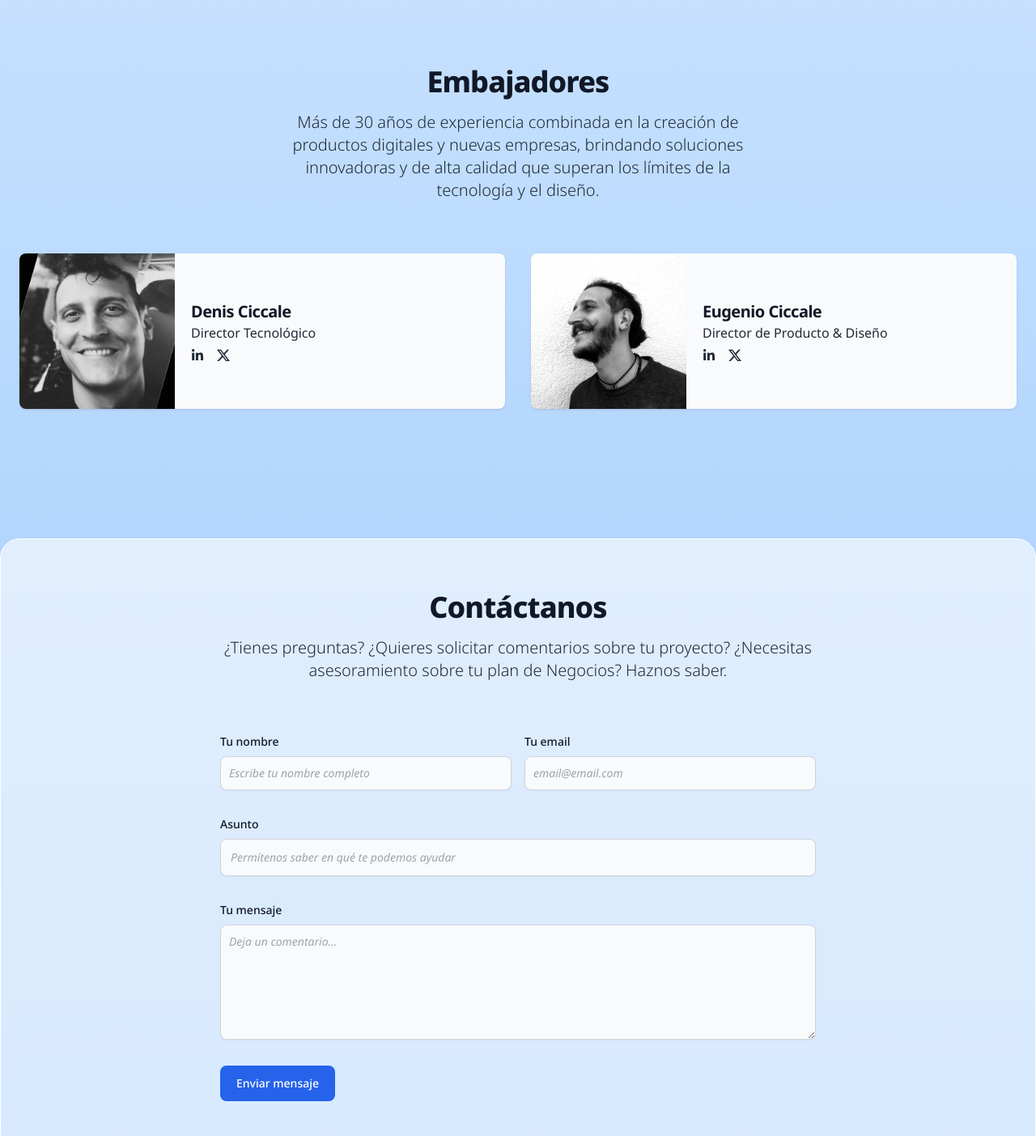
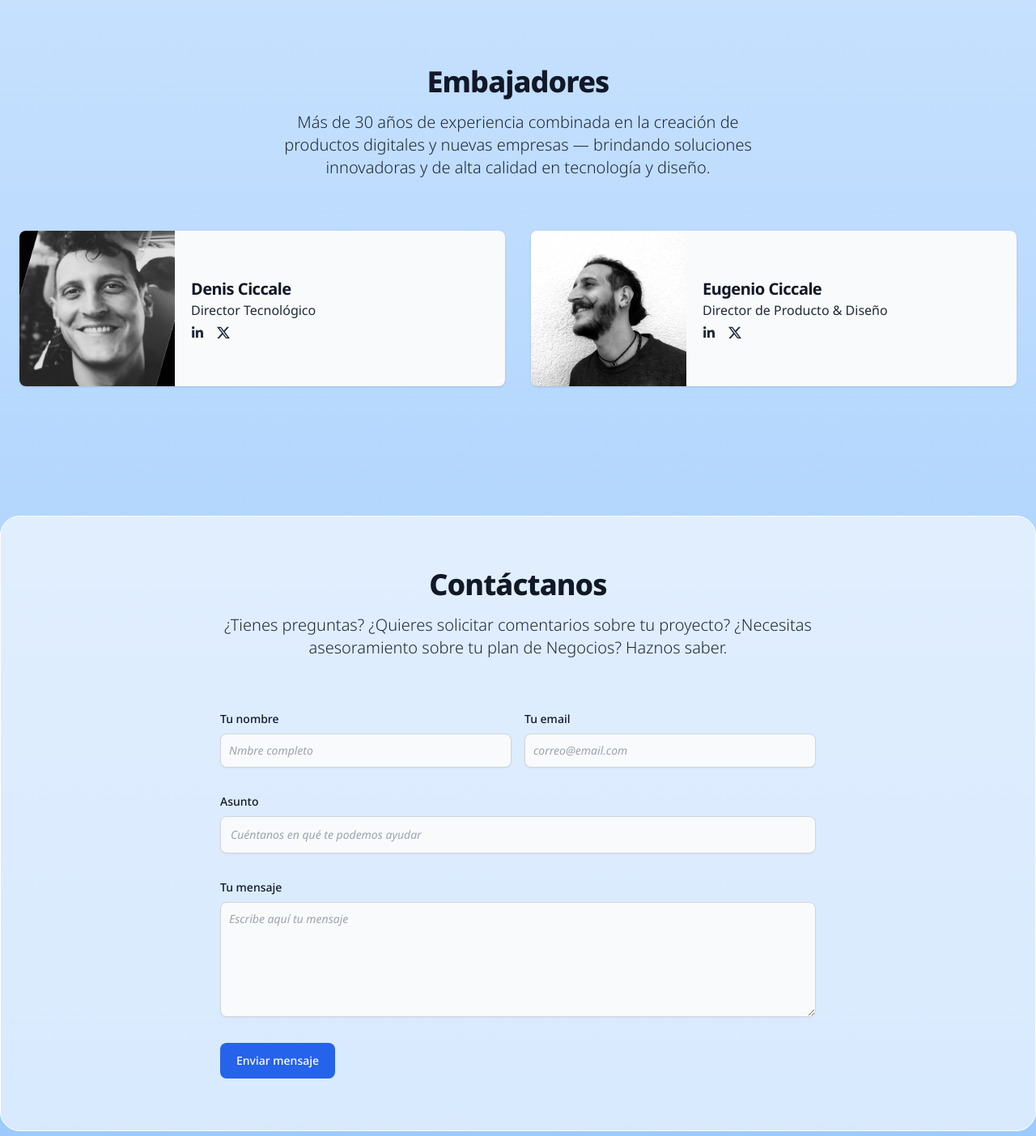
Before and after one commit to dciccale/startupjerez.com, a plain HTML site: page index.html in a window 1280 px wide. Shown: the part 1960-3363 px from the top of the page at 81% size. Drawn offline with nearby package versions, Linux system fonts and the light colour scheme.

Commit message:
update content

```diff
--- a/index.html
+++ b/index.html
@@ -51,7 +51,7 @@
                 id="language"
                 class="bg-gray-50 border border-gray-300 text-gray-900 text-sm rounded-lg focus:ring-blue-500 focus:border-blue-500 block w-full p-2.5 dark:bg-gray-700 dark:border-gray-600 dark:placeholder-gray-400 dark:text-white dark:focus:ring-blue-500 dark:focus:border-blue-500">
                 <option value="ES">🇪🇸</option>
-                <option value="EN">🇺🇸</option>
+                <option value="EN">🇬🇧</option>
               </select>
               <a
                 href="#contact"
@@ -331,9 +331,8 @@
               class="font-light text-gray-800 lg:mb-16 sm:text-xl dark:text-gray-400"
               data-en="over 30 years of combined experience in building digital products and startups, delivering innovative, high-quality solutions that push the boundaries of technology and design.">
               Más de 30 años de experiencia combinada en la creación de
-              productos digitales y nuevas empresas, brindando soluciones
-              innovadoras y de alta calidad que superan los límites de la
-              tecnología y el diseño.
+              productos digitales y nuevas empresas &mdash; brindando soluciones
+              innovadoras y de alta calidad en tecnología y diseño.
             </p>
           </div>
           <div class="grid gap-8 mb-6 lg:mb-16 lg:grid-cols-2 items-center">
@@ -523,7 +522,7 @@
                   type="text"
                   id="name"
                   class="shadow-sm bg-gray-50 border border-gray-300 text-gray-900 text-sm rounded-lg focus:ring-primary-500 focus:border-primary-500 block w-full p-2.5 dark:bg-gray-700 dark:border-gray-600 dark:placeholder-gray-400 dark:text-white dark:focus:ring-primary-500 dark:focus:border-primary-500 dark:shadow-sm-light placeholder:italic"
-                  placeholder="Escribe tu nombre completo"
+                  placeholder="Nmbre completo"
                   data-en="Write your full name"
                   required />
               </div>
@@ -538,7 +537,7 @@
                   type="email"
                   id="email"
                   class="shadow-sm bg-gray-50 border border-gray-300 text-gray-900 text-sm rounded-lg focus:ring-primary-500 focus:border-primary-500 block w-full p-2.5 dark:bg-gray-700 dark:border-gray-600 dark:placeholder-gray-400 dark:text-white dark:focus:ring-primary-500 dark:focus:border-primary-500 dark:shadow-sm-light placeholder:italic"
-                  placeholder="email@email.com"
+                  placeholder="correo@email.com"
                   pattern="[^@\s]+@[^@\s]+\.[^@\s]+"
                   required />
               </div>
@@ -554,7 +553,7 @@
                 type="text"
                 id="subject"
                 class="block p-3 w-full text-sm text-gray-900 bg-gray-50 rounded-lg border border-gray-300 shadow-sm focus:ring-primary-500 focus:border-primary-500 dark:bg-gray-700 dark:border-gray-600 dark:placeholder-gray-400 dark:text-white dark:focus:ring-primary-500 dark:focus:border-primary-500 dark:shadow-sm-light placeholder:italic"
-                placeholder="Permítenos saber en qué te podemos ayudar"
+                placeholder="Cuéntanos en qué te podemos ayudar"
                 data-en="Let us know how we can help you"
                 required />
             </div>
@@ -569,8 +568,8 @@
                 id="message"
                 rows="6"
                 class="block p-2.5 w-full text-sm text-gray-900 bg-gray-50 rounded-lg shadow-sm border border-gray-300 focus:ring-primary-500 focus:border-primary-500 dark:bg-gray-700 dark:border-gray-600 dark:placeholder-gray-400 dark:text-white dark:focus:ring-primary-500 dark:focus:border-primary-500 placeholder:italic"
-                placeholder="Deja un comentario..."
-                data-en="Leave a comment..."
+                placeholder="Escribe aquí tu mensaje"
+                data-en="Write your message here"
                 required></textarea>
             </div>
             <button
@@ -645,6 +644,9 @@
           </a>
           <p class="my-6 text-gray-800 dark:text-gray-400">
             StartupJerez · Comunidad de emprendedores en Jerez de la Frontera
+          </p>
+          <p class="mt-6 mb-2 text-gray-800 dark:text-gray-400 font-bold">
+            Startups incubadas
           </p>
           <ul
             class="flex flex-wrap justify-center items-center mb-6 text-gray-900 dark:text-white">
```
